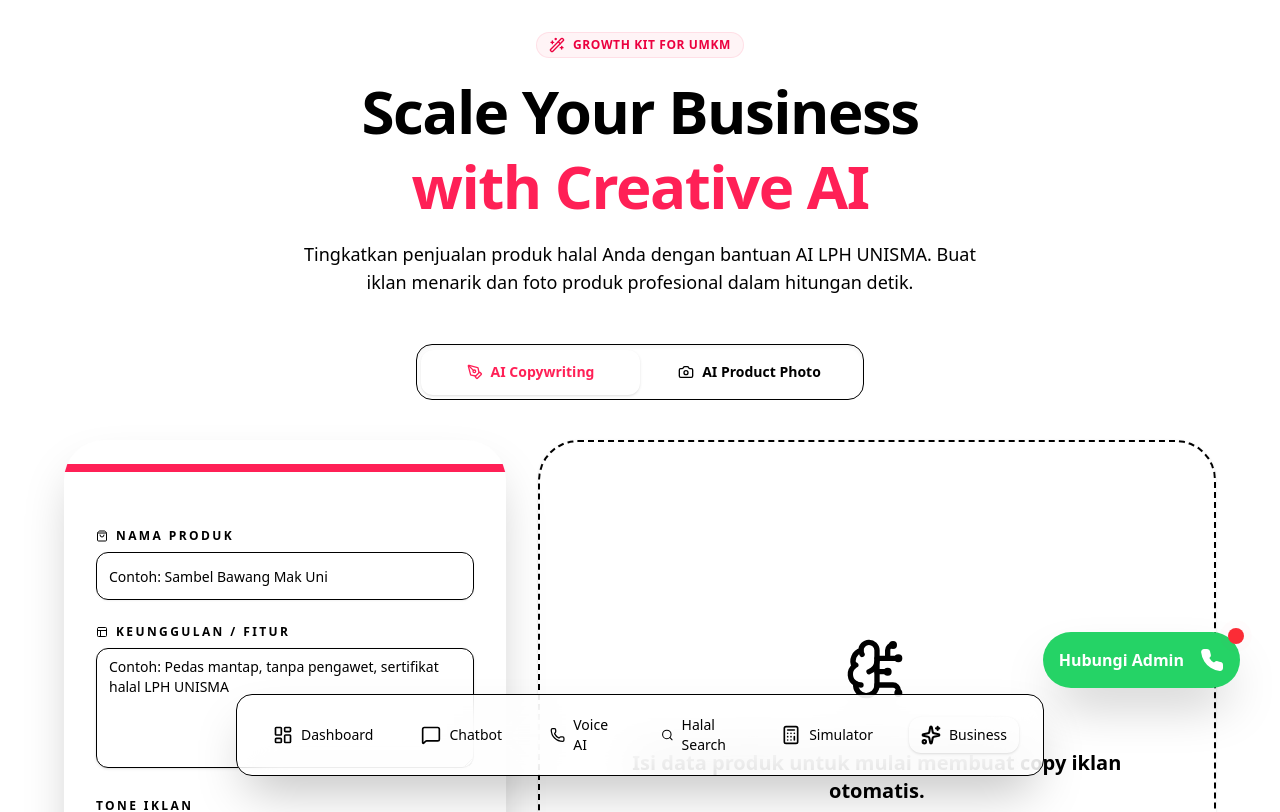
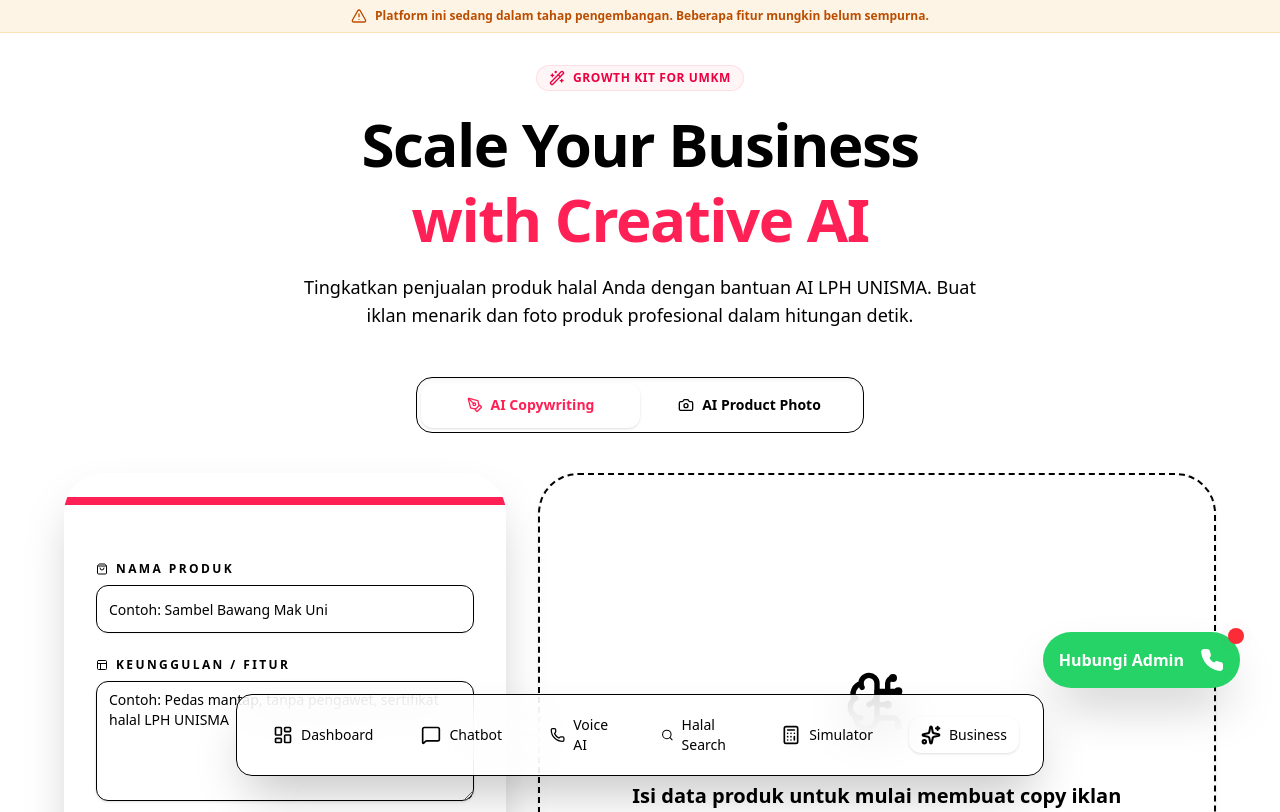
Before and after one commit to ratakiri-dot/aicenter, a Next.js app: page /business in a window 1280 px wide. Shown: the top 812 px of the page. Built offline with nearby package versions, Linux system fonts and the light colour scheme.

Commit message:
feat: Add branding updates, client database, WhatsApp CTA, and dev disclaimer

```diff
--- a/src/app/business/page.tsx
+++ b/src/app/business/page.tsx
@@ -356,7 +356,7 @@ export default function BusinessPage() {
                                     <div className="p-4 rounded-2xl bg-muted/50 border border-border flex flex-col items-center gap-2 cursor-pointer hover:border-rose-500/50 transition-all border-rose-500/20 bg-rose-500/5">
                                         <ImageIcon className="w-6 h-6 text-rose-500" />
                                         <div className="text-center">
-                                            <div className="text-[10px] font-black uppercase tracking-widest text-rose-500">Premium Flux</div>
+                                            <div className="text-[10px] font-black uppercase tracking-widest text-rose-500">Premium UNI</div>
                                             <div className="text-[8px] text-rose-400/70 font-bold">Ultra Realistic</div>
                                         </div>
                                     </div>
--- a/src/app/layout.tsx
+++ b/src/app/layout.tsx
@@ -28,6 +28,31 @@ export default function RootLayout({
       <body
         className={`${geistSans.variable} ${geistMono.variable} antialiased min-h-screen pb-24`}
       >
+        {/* Development Disclaimer Banner */}
+        <div className="bg-amber-500/10 border-b border-amber-500/20 backdrop-blur-sm sticky top-0 z-40">
+          <div className="max-w-7xl mx-auto px-4 py-2 flex items-center justify-center gap-2 text-amber-700 dark:text-amber-400">
+            <svg
+              xmlns="http://www.w3.org/2000/svg"
+              width="16"
+              height="16"
+              viewBox="0 0 24 24"
+              fill="none"
+              stroke="currentColor"
+              strokeWidth="2"
+              strokeLinecap="round"
+              strokeLinejoin="round"
+              className="shrink-0"
+            >
+              <path d="m21.73 18-8-14a2 2 0 0 0-3.48 0l-8 14A2 2 0 0 0 4 21h16a2 2 0 0 0 1.73-3Z" />
+              <path d="M12 9v4" />
+              <path d="M12 17h.01" />
+            </svg>
+            <span className="text-xs font-bold">
+              Platform ini sedang dalam tahap pengembangan. Beberapa fitur mungkin belum sempurna.
+            </span>
+          </div>
+        </div>
+
         <main className="max-w-7xl mx-auto px-4 sm:px-6 lg:px-8 py-8">
           {children}
         </main>
```
